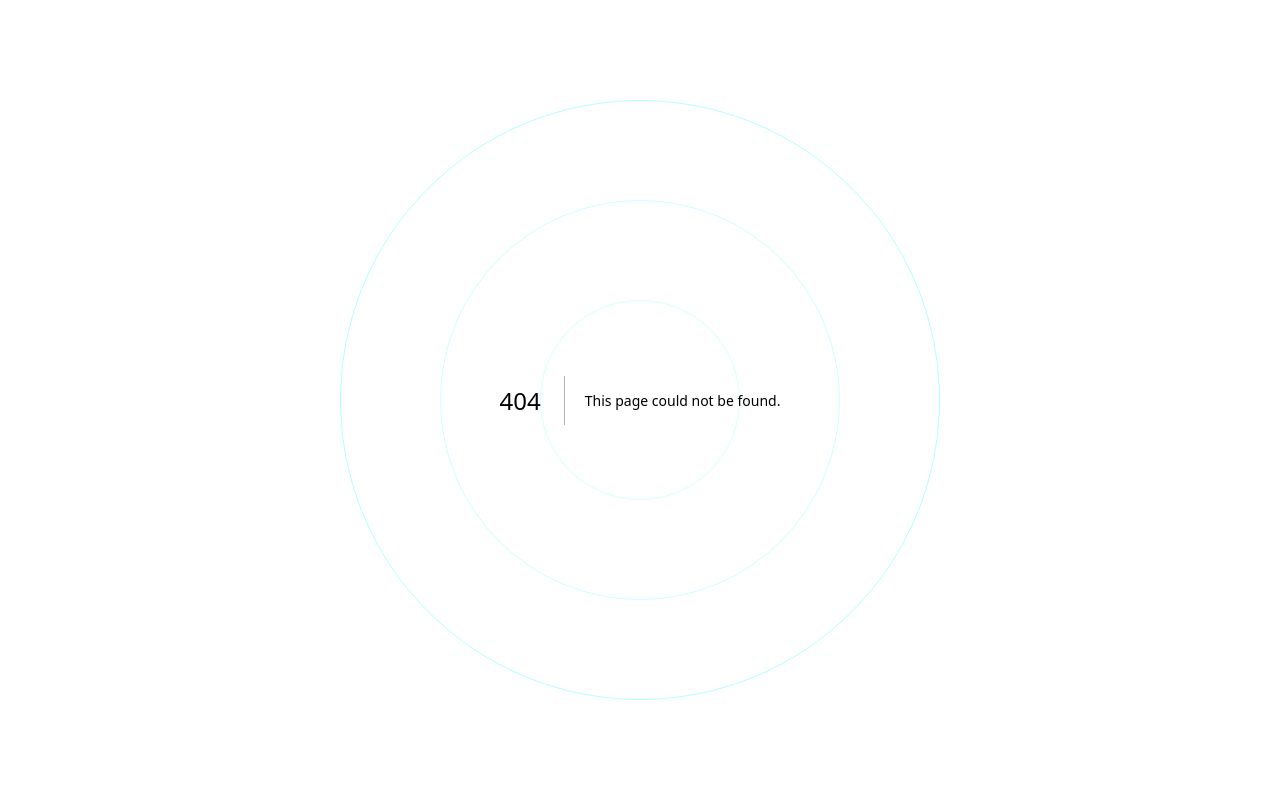
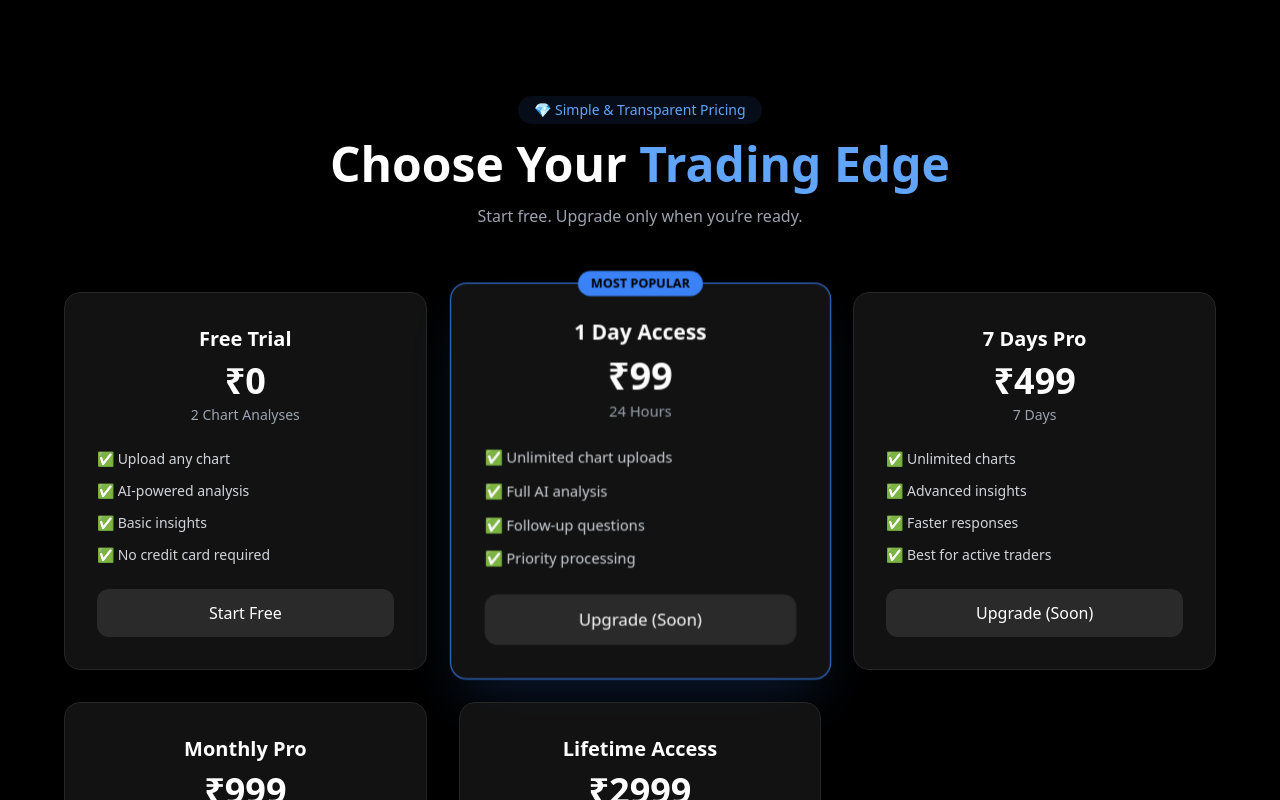
Before and after one commit to yuvraj448-debug/trader-chart-ai, a Next.js app: page /pricing in a window 1280 px wide. Before the commit this address had no page. Shown: the top 800 px of the page. Built offline with nearby package versions, Linux system fonts and the light colour scheme.

Commit message:
Create pricing/page.jsx

```diff
--- /dev/null
+++ b/app/pricing/page.jsx
@@ -0,0 +1,137 @@
+"use client";
+
+export default function PricingPage() {
+  return (
+    <main className="min-h-screen bg-black text-white px-4 pt-24 pb-24 flex flex-col items-center">
+
+      {/* HEADER */}
+      <div className="text-center max-w-2xl mb-16">
+        <span className="inline-block mb-4 px-4 py-1 rounded-full text-sm bg-blue-500/10 text-blue-400">
+          💎 Simple & Transparent Pricing
+        </span>
+        <h1 className="text-4xl md:text-5xl font-bold">
+          Choose Your <span className="text-blue-400">Trading Edge</span>
+        </h1>
+        <p className="text-gray-400 mt-4">
+          Start free. Upgrade only when you’re ready.
+        </p>
+      </div>
+
+      {/* PRICING GRID */}
+      <div className="grid grid-cols-1 md:grid-cols-3 gap-8 w-full max-w-6xl">
+
+        {/* FREE */}
+        <PriceCard
+          title="Free Trial"
+          price="₹0"
+          duration="2 Chart Analyses"
+          features={[
+            "Upload any chart",
+            "AI-powered analysis",
+            "Basic insights",
+            "No credit card required",
+          ]}
+          button="Start Free"
+        />
+
+        {/* 1 DAY */}
+        <PriceCard
+          title="1 Day Access"
+          price="₹99"
+          duration="24 Hours"
+          highlight
+          features={[
+            "Unlimited chart uploads",
+            "Full AI analysis",
+            "Follow-up questions",
+            "Priority processing",
+          ]}
+          button="Upgrade (Soon)"
+        />
+
+        {/* 7 DAYS */}
+        <PriceCard
+          title="7 Days Pro"
+          price="₹499"
+          duration="7 Days"
+          features={[
+            "Unlimited charts",
+            "Advanced insights",
+            "Faster responses",
+            "Best for active traders",
+          ]}
+          button="Upgrade (Soon)"
+        />
+
+        {/* 1 MONTH */}
+        <PriceCard
+          title="Monthly Pro"
+          price="₹999"
+          duration="30 Days"
+          features={[
+            "Unlimited access",
+            "Full smart-money analysis",
+            "All future updates",
+            "Best value",
+          ]}
+          button="Upgrade (Soon)"
+        />
+
+        {/* LIFETIME */}
+        <PriceCard
+          title="Lifetime Access"
+          price="₹2999"
+          duration="One-time payment"
+          features={[
+            "Unlimited forever",
+            "All future features",
+            "No subscriptions",
+            "Early access perks",
+          ]}
+          button="Get Lifetime (Soon)"
+        />
+      </div>
+
+      {/* FOOTER NOTE */}
+      <p className="text-gray-500 text-sm mt-16 max-w-xl text-center">
+        Payments & upgrades will be enabled soon.
+        Pricing shown is for early adopters only.
+      </p>
+    </main>
+  );
+}
+
+/* 🔲 PRICE CARD COMPONENT */
+function PriceCard({ title, price, duration, features, button, highlight }) {
+  return (
+    <div
+      className={`relative rounded-2xl p-8 bg-neutral-900/80 backdrop-blur border
+      ${highlight ? "border-blue-500 shadow-blue-500/20 shadow-2xl scale-105" : "border-neutral-800"}`}
+    >
+      {highlight && (
+        <span className="absolute -top-3 left-1/2 -translate-x-1/2 bg-blue-500 text-black text-xs font-semibold px-3 py-1 rounded-full">
+          MOST POPULAR
+        </span>
+      )}
+
+      <h3 className="text-xl font-semibold mb-2 text-center">{title}</h3>
+      <p className="text-4xl font-bold text-center mb-1">{price}</p>
+      <p className="text-gray-400 text-sm text-center mb-6">{duration}</p>
+
+      <ul className="space-y-3 mb-6">
+        {features.map((f, i) => (
+          <li key={i} className="text-gray-300 text-sm flex gap-2">
+            ✅ {f}
+          </li>
+        ))}
+      </ul>
+
+      <button
+        disabled
+        className="w-full py-3 rounded-xl bg-white/10 text-white cursor-not-allowed"
+      >
+        {button}
+      </button>
+    </div>
+  );
+}
```
